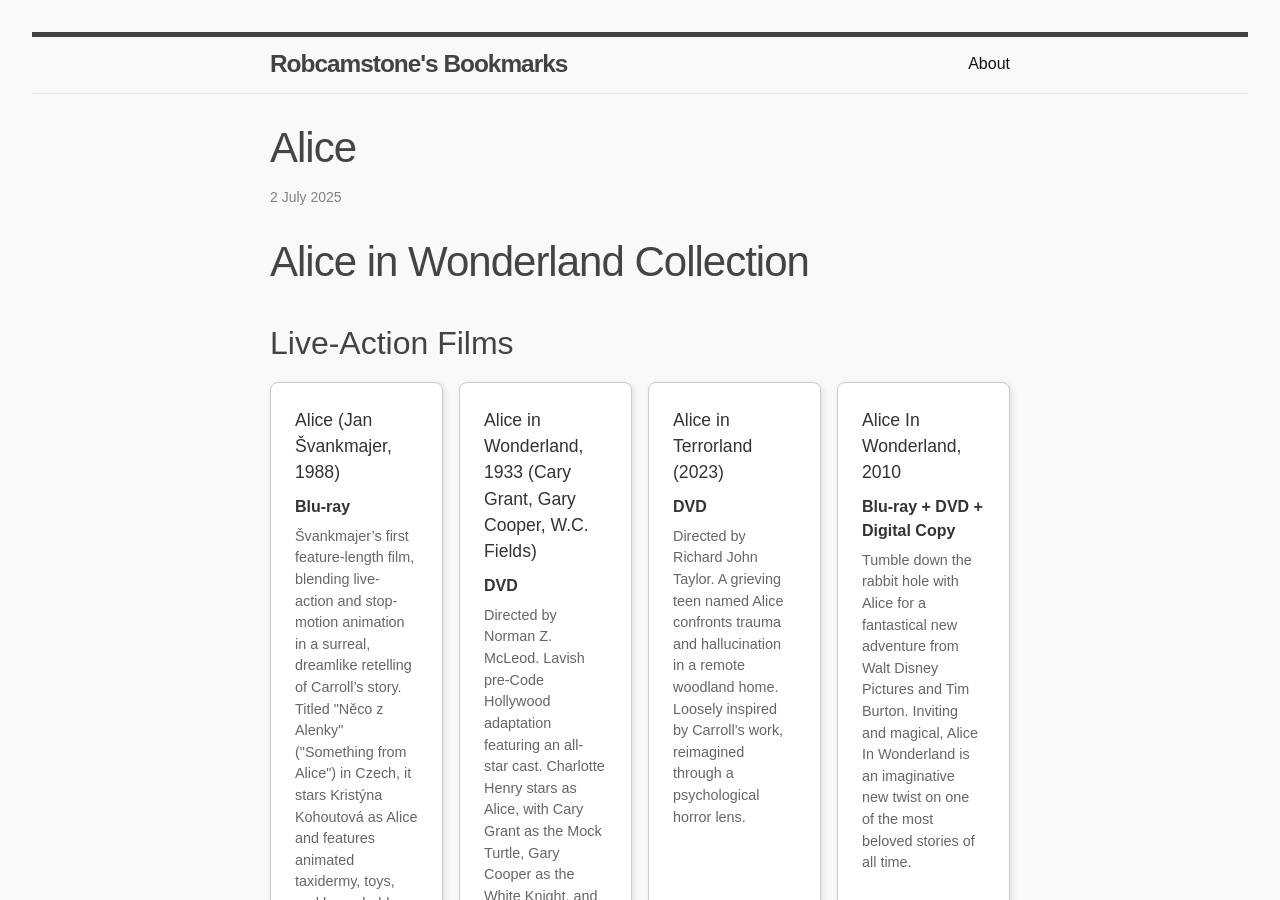
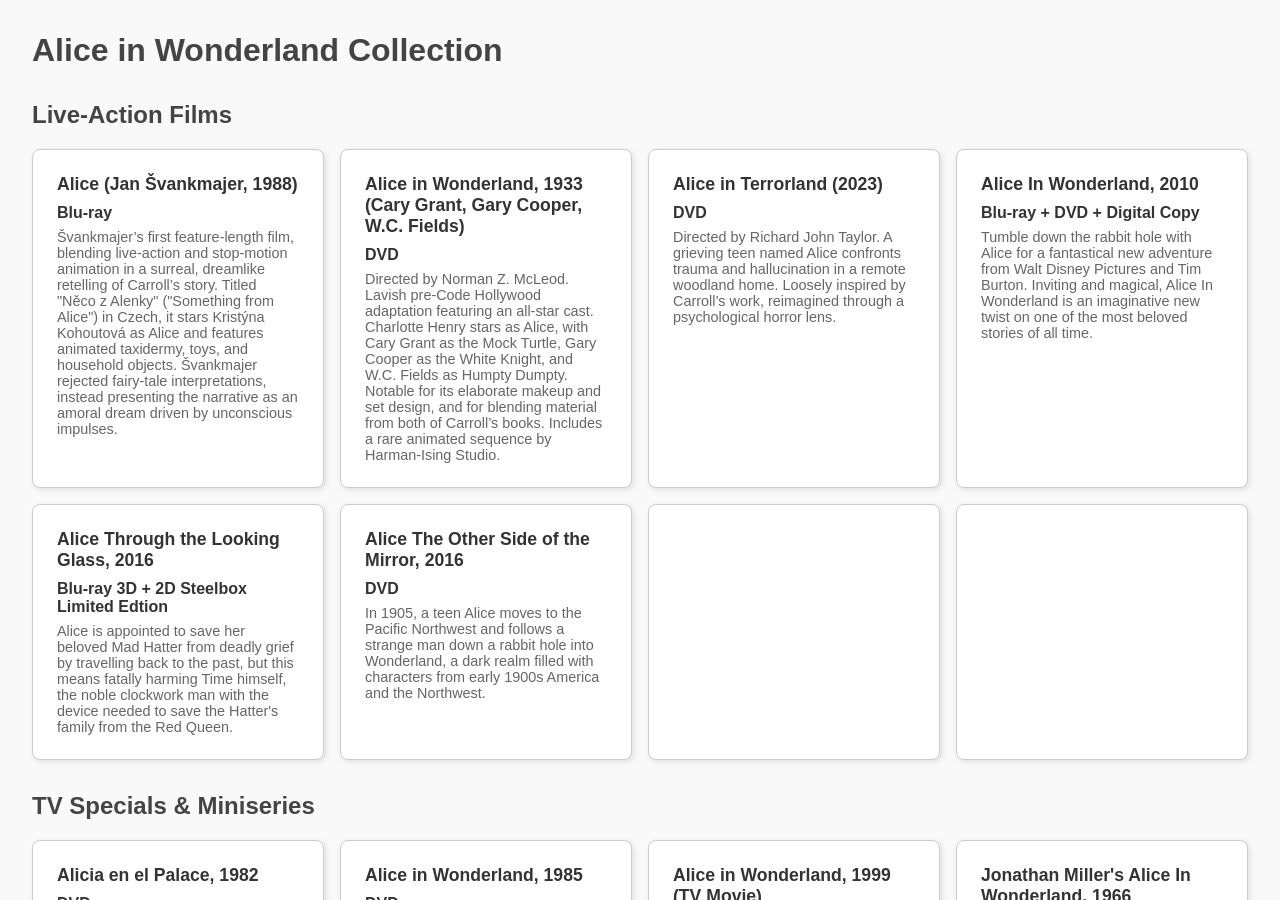
Before and after one commit to Robcamstone/robcamstone.github.io, a Jekyll site: the page alice.html, which Jekyll copies as it is, in a window 1280 px wide and 900 px high. Built offline with Jekyll 4.4.1, drawn with Linux system fonts in a browser that asks for light colours; our own code applies the rules of GitHub Pages for plain Markdown files; comment, search, counter and statistics services are not loaded; some of the changed text lies outside the part shown.

Commit message:
Update 2025-07-02-alice.md and alice.html

```diff
--- a/_posts/2025-07-02-alice.md
+++ b/alice.html
@@ -1,5 +1,5 @@
----
----
+<!DOCTYPE html>
+<html lang="en">
 
 <head>
   <meta charset="UTF-8">
```
